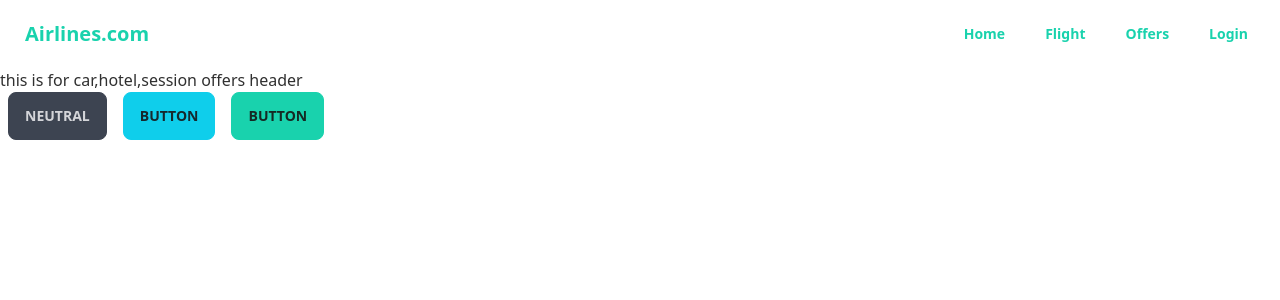
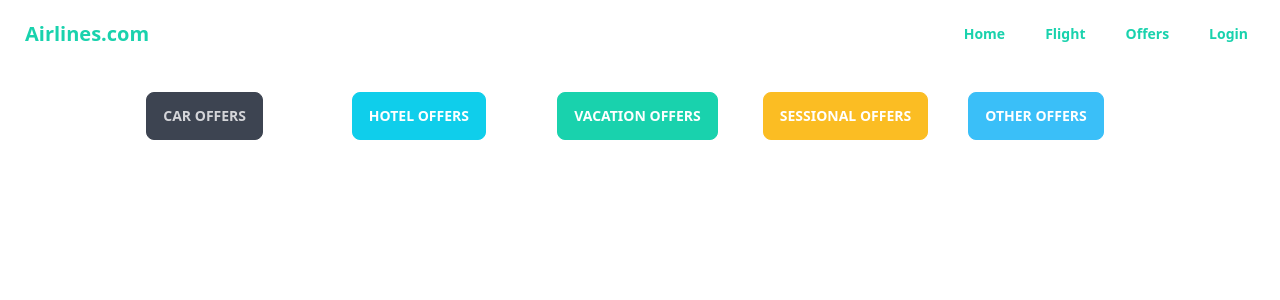
Before and after one commit to RafatRU42/airlines.com, a React (Vite) app: page /offer in a window 1280 px wide. Shown: the top 300 px of the page. Built offline with nearby package versions, Linux system fonts and the light colour scheme; no server answers.

Commit message:
Specific offers are added

```diff
--- a/src/Pages/Dashboard/AddOffer/AddOffer.jsx
+++ b/src/Pages/Dashboard/AddOffer/AddOffer.jsx
@@ -82,7 +82,7 @@ const AddOffer = () => {
                    >
 
                   <option>Sessional Offers</option>
-                  <option>Student and Youth Offers</option>
+                  <option>Vacation Offers</option>
                   <option>Hotel Offers</option>
                   <option>Car Offers</option>
                   <option>Other Offers</option>
--- /dev/null
+++ b/src/Pages/OfferLayOut/CarOffers.jsx
@@ -0,0 +1,10 @@
+
+const CarOffers = () => {
+    return (
+        <div>
+            this is car Offers
+        </div>
+    );
+};
+
+export default CarOffers;
--- /dev/null
+++ b/src/Pages/OfferLayOut/HotelOffers.jsx
@@ -0,0 +1,10 @@
+
+const HotelOffers = () => {
+    return (
+        <div>
+            this is hotel offers
+        </div>
+    );
+};
+
+export default HotelOffers;
--- a/src/Pages/OfferLayOut/OfferLayOut.jsx
+++ b/src/Pages/OfferLayOut/OfferLayOut.jsx
@@ -2,21 +2,38 @@ import { Link, Outlet } from "react-router-dom";
 import Navbar from "../Shared/Navbar/Navbar";
 
 const OfferLayOut = () => {
+  // const [offer, setOffer] = useState("");
+  // console.log("ddd", offer);
 
-
+  // fetch("http://localhost:5000/allOffers")
+  //   .then((res) => res.json())
+  //   .then((data) => {
+  //     setOffer(data[0].type);
+  //   });
 
   return (
     <div className="flex flex-col">
       <div className="">
         <Navbar></Navbar>
       </div>
-      <div>this is for car,hotel,session offers header</div>
-      <div className="">
-
-        <Link to={'/'}><button className="mx-2 btn btn-neutral">Neutral</button></Link>
-        <Link ><button className="mx-2 btn btn-primary">Button</button></Link>
-        <Link ><button className="mx-2 btn btn-secondary">Button</button></Link>
-
+      <div className="mx-auto mt-6">
+      <div className="grid grid-cols-1 md:grid-cols-3 lg:grid-cols-5 gap-6">
+        <Link className="group" to={'/offer/carOffer'}>
+          <button className="mx-2 btn btn-neutral group-hover:scale-110 duration-300">Car Offers</button>
+        </Link>
+        <Link className="group" to={'offer/hotelOffer'}>
+          <button className="mx-2 text-white group-hover:scale-110 duration-300 btn btn-primary">Hotel Offers</button>
+        </Link>
+        <Link className="group">
+          <button className="mx-2 text-white group-hover:scale-110 duration-300 btn btn-secondary">Vacation Offers</button>
+        </Link>
+        <Link className="group">
+          <button className="mx-2 text-white group-hover:scale-110 duration-300 btn btn-warning">Sessional Offers</button>
+        </Link>
+        <Link className="group">
+          <button className="mx-2 text-white group-hover:scale-110 duration-300 btn btn-info">Other Offers</button>
+        </Link>
+      </div>
       </div>
       <div>
         <Outlet></Outlet>
--- a/src/Pages/OfferLayOut/OfferType.jsx
+++ /dev/null
@@ -1,11 +0,0 @@
-import React from 'react';
-
-const OfferType = () => {
-    return (
-        <div>
-            this is offer type
-        </div>
-    );
-};
-
-export default OfferType;
--- /dev/null
+++ b/src/Pages/OfferLayOut/OtherOffers.jsx
@@ -0,0 +1,10 @@
+
+const OtherOffers = () => {
+    return (
+        <div>
+            this is other offers
+        </div>
+    );
+};
+
+export default OtherOffers;
--- /dev/null
+++ b/src/Pages/OfferLayOut/SessionalOffers.jsx
@@ -0,0 +1,10 @@
+
+const SessionalOffers = () => {
+    return (
+        <div>
+            this is sessionsl offers
+        </div>
+    );
+};
+
+export default SessionalOffers;
--- /dev/null
+++ b/src/Pages/OfferLayOut/VacationOffers.jsx
@@ -0,0 +1,9 @@
+
+const VacationOffers = () => {
+    return (
+        <div>
+        </div>
+    );
+};
+
+export default VacationOffers;
```
Also changed, not shown: src/Pages/Routes/Routes.jsx (+23 -4 lines).
